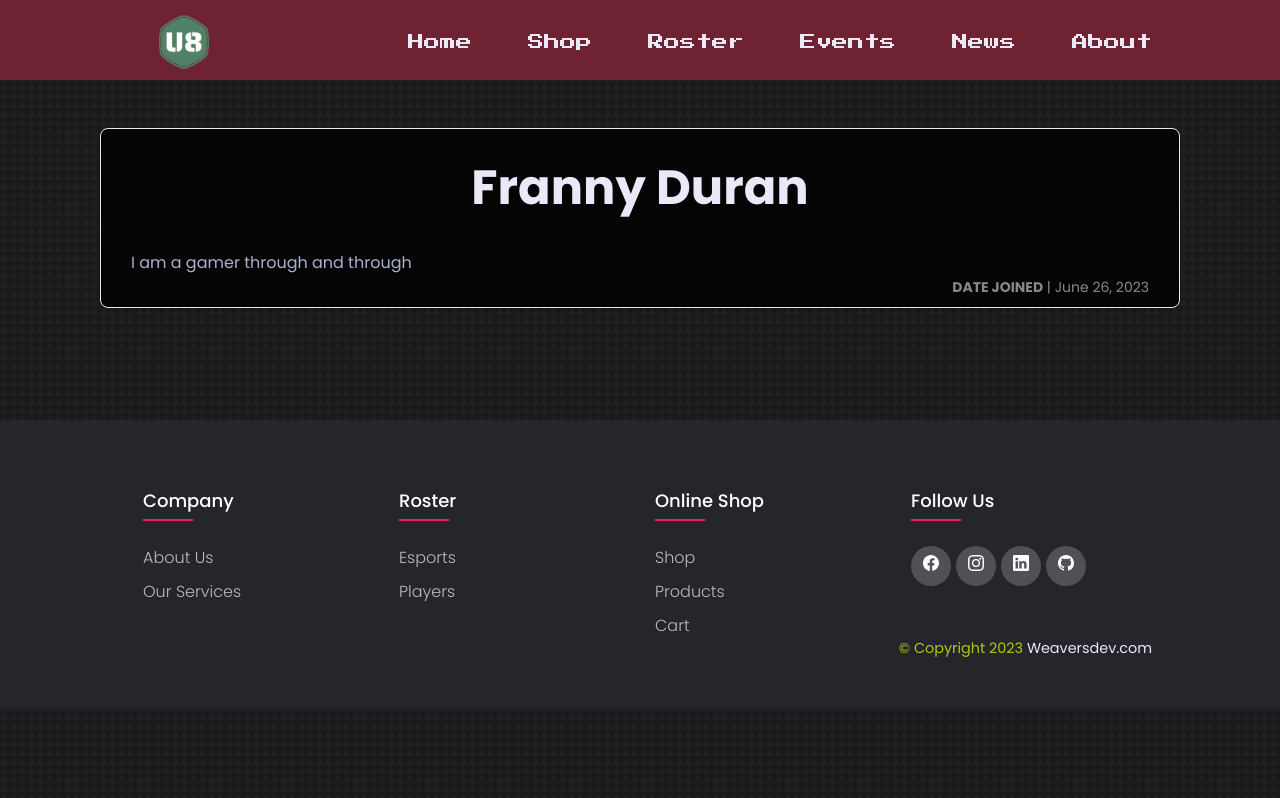
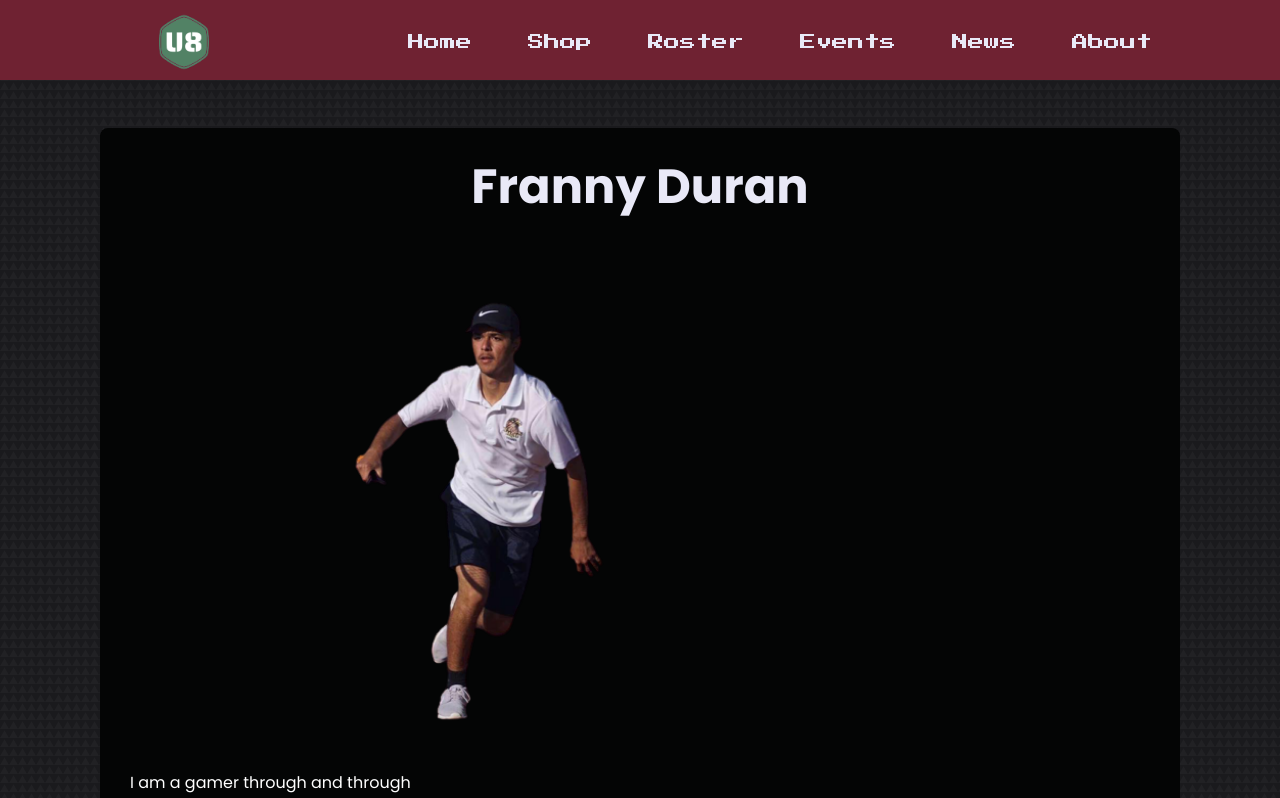
Before and after one commit to ChrisCarteno/u8gamers, a React (Create React App) app: page /roster/1 in a window 1280 px wide. Shown: the top 798 px of the page. Built offline with nearby package versions, Linux system fonts and the light colour scheme.

Commit message:
added images and text some styling is left to do

```diff
--- a/src/components/GamerProfile.jsx
+++ b/src/components/GamerProfile.jsx
@@ -1,6 +1,14 @@
 import React from 'react';
 import './gamer.css'; // Import CSS file for styling
 import { useParams } from 'react-router-dom';
+import FrannyImg from '../images/Franny.png'
+import GoonerImage from '../images/GoonerRIkcy.png'
+import JoelTank from '../images/JoelTank.png'
+import uCHuy from '../images/u8CHuy.png'
+import PabloMinerals from '../images/PabloMinerals.png'
+import PETERDAYS from '../images/PETERDAYS.jpg'
+import ROACHATA from '../images/ROACHATA.jpg'
+import NateDog from '../images/NateDog.jpg'
 
 const GamerProfile = () => {
   const articles = [
@@ -8,49 +16,57 @@ const GamerProfile = () => {
       id: 0,
       gamer: 'Franny Duran',
       excerpt: `I am a gamer through and through`,
-      joindate: 'June 26, 2023'
+      joindate: 'June 26, 2023',
+      image: FrannyImg
     },
     {
       id: 1,
       gamer: 'Gooner',
       excerpt: `I am a gamer through and through`,
-      joindate: 'June 26, 2023'
+      joindate: 'June 26, 2023',
+      image: GoonerImage
     },
     {
       id: 2,
       gamer: 'Joel',
       excerpt: `I am a gamer through and through`,
-      joindate: 'June 26, 2023'
+      joindate: 'June 26, 2023',
+      image: JoelTank
     },
     {
       id: 3,
       gamer: 'Chuy',
       excerpt: `I am a gamer through and through`,
-      joindate: 'June 26, 2023'
+      joindate: 'June 26, 2023',
+      image: uCHuy
     },
     {
       id: 4,
       gamer: 'Pablo',
       excerpt: `I am a gamer through and through`,
-      joindate: 'June 26, 2023'
+      joindate: 'June 26, 2023',
+      image: PabloMinerals
     },
     {
       id: 5,
       gamer: 'Peter',
       excerpt: `I am a gamer through and through`,
-      joindate: 'June 26, 2023'
+      joindate: 'June 26, 2023',
+      image: PETERDAYS
     },
     {
       id: 6,
       gamer: 'Roach',
       excerpt: `I am a gamer through and through`,
-      joindate: 'June 26, 2023'
+      joindate: 'June 26, 2023',
+      image: ROACHATA
     },
     {
       id: 7,
       gamer: 'Nate',
       excerpt: `I am a gamer through and through`,
-      joindate: 'June 26, 2023'
+      joindate: 'June 26, 2023',
+      image: NateDog
     }
 
   ];
@@ -86,14 +102,16 @@ const GamerProfile = () => {
       gamerId = 0;
   }
   return (
-    <div className="main__news">
-    <div className="article">
+    <div className="">
+    <div className="gamer">
       <h1 className='news__title'>{articles[gamerId].gamer}</h1>
-      <p className="articleContent"> {articles[gamerId].excerpt}</p>
+      <div className="">
+        <img style={{width: "50%"}} src={articles[gamerId].image} alt="Logoooo"/>
+       <p className="articleContent"> {articles[gamerId].excerpt}</p>
+      </div>
       <p className="article-info">
         <span className="article-author">DATE JOINED</span> | {articles[gamerId].joindate}
       </p>
-
     </div>
     </div>
   );
--- a/src/components/gamer.css
+++ b/src/components/gamer.css
@@ -1,12 +1,13 @@
 .gamer {
+    margin-top: 8rem;
     margin-left: auto;
     margin-right: auto;
     margin-bottom: 20px;
     width: 100%;
     border-radius: 8px;
-    box-shadow: 0 2px 4px rgba(0, 0, 0, 0.1);
-    border: 1px solid #e8e8e8;
+    border: 0px solid #e8e8e8;
     background-color: #040505;
+    color: #fff;
     padding: 30px;
     transition: box-shadow 0.3s ease-in-out;
     max-width: 1080px;
```
